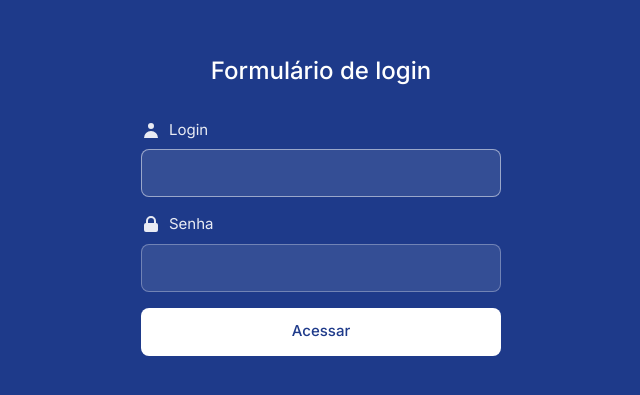
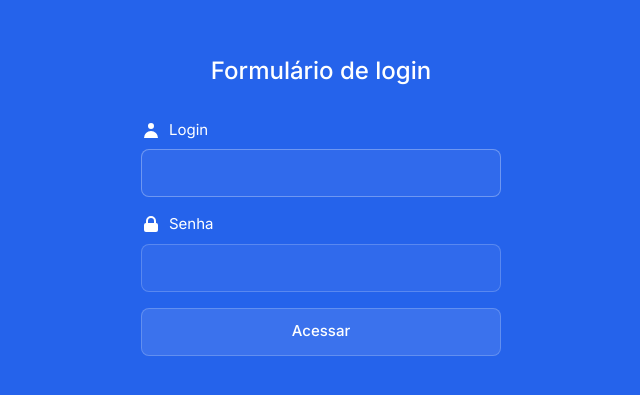
Before and after one commit to Teomed/teomed-app, a Next.js app in the folder frontend/: page /login in a window 1280 px wide. Shown: the part 195-590 px from the top of the page, without its empty margins (319-959 px from the left). Built offline with nearby package versions, Linux system fonts and the light colour scheme.

Commit message:
style: ajusta cores e opacidades da página de login

```diff
--- a/frontend/src/app/login/page.tsx
+++ b/frontend/src/app/login/page.tsx
@@ -39,7 +39,7 @@ export default function Login() {
   };
 
   return (
-    <div className="min-h-screen bg-[#1e3a8a] flex flex-col items-center justify-center px-4">
+    <div className="min-h-screen bg-[#2563eb] flex flex-col items-center justify-center px-4">
       <div className="w-full max-w-[360px] flex flex-col items-center">
         <h2 className="text-2xl font-medium text-white mb-8">
           Formulário de login
@@ -48,7 +48,7 @@ export default function Login() {
         <form onSubmit={handleSubmit} className="w-full space-y-4">
           <div className="space-y-4">
             <div>
-              <div className="flex items-center gap-2 text-white/90 mb-2">
+              <div className="flex items-center gap-2 text-white mb-2">
                 <svg className="w-5 h-5" fill="currentColor" viewBox="0 0 20 20">
                   <path d="M10 9a3 3 0 100-6 3 3 0 000 6zm-7 9a7 7 0 1114 0H3z" />
                 </svg>
@@ -59,7 +59,7 @@ export default function Login() {
                 id="email"
                 value={email}
                 onChange={(e) => setEmail(e.target.value)}
-                className="w-full h-12 px-4 text-white bg-white/10 border border-white/30 rounded-lg focus:outline-none focus:border-white/50 transition-colors"
+                className="w-full h-12 px-4 text-white bg-white/5 border border-white/20 rounded-lg focus:outline-none focus:border-white/30 transition-colors"
                 required
                 disabled={isLoading}
                 autoComplete="email"
@@ -68,7 +68,7 @@ export default function Login() {
             </div>
 
             <div>
-              <div className="flex items-center gap-2 text-white/90 mb-2">
+              <div className="flex items-center gap-2 text-white mb-2">
                 <svg className="w-5 h-5" fill="currentColor" viewBox="0 0 20 20">
                   <path fillRule="evenodd" d="M5 9V7a5 5 0 0110 0v2a2 2 0 012 2v5a2 2 0 01-2 2H5a2 2 0 01-2-2v-5a2 2 0 012-2zm8-2v2H7V7a3 3 0 016 0z" clipRule="evenodd" />
                 </svg>
@@ -79,7 +79,7 @@ export default function Login() {
                 id="password"
                 value={password}
                 onChange={(e) => setPassword(e.target.value)}
-                className="w-full h-12 px-4 text-white bg-white/10 border border-white/30 rounded-lg focus:outline-none focus:border-white/50 transition-colors"
+                className="w-full h-12 px-4 text-white bg-white/5 border border-white/20 rounded-lg focus:outline-none focus:border-white/30 transition-colors"
                 required
                 disabled={isLoading}
                 autoComplete="current-password"
@@ -96,11 +96,11 @@ export default function Login() {
           <button
             type="submit"
             disabled={isLoading}
-            className="w-full h-12 bg-white text-[#1e3a8a] text-[15px] font-medium rounded-lg hover:bg-white/90 transition-colors disabled:opacity-50 disabled:cursor-not-allowed mt-6"
+            className="w-full h-12 bg-white/10 text-white text-[15px] font-medium rounded-lg hover:bg-white/20 transition-colors disabled:opacity-50 disabled:cursor-not-allowed mt-6 border border-white/20"
           >
             {isLoading ? (
               <span className="inline-flex items-center">
-                <svg className="animate-spin -ml-1 mr-2 h-4 w-4 text-[#1e3a8a]" xmlns="http://www.w3.org/2000/svg" fill="none" viewBox="0 0 24 24">
+                <svg className="animate-spin -ml-1 mr-2 h-4 w-4 text-white" xmlns="http://www.w3.org/2000/svg" fill="none" viewBox="0 0 24 24">
                   <circle className="opacity-25" cx="12" cy="12" r="10" stroke="currentColor" strokeWidth="4"></circle>
                   <path className="opacity-75" fill="currentColor" d="M4 12a8 8 0 018-8V0C5.373 0 0 5.373 0 12h4zm2 5.291A7.962 7.962 0 014 12H0c0 3.042 1.135 5.824 3 7.938l3-2.647z"></path>
                 </svg>
```
